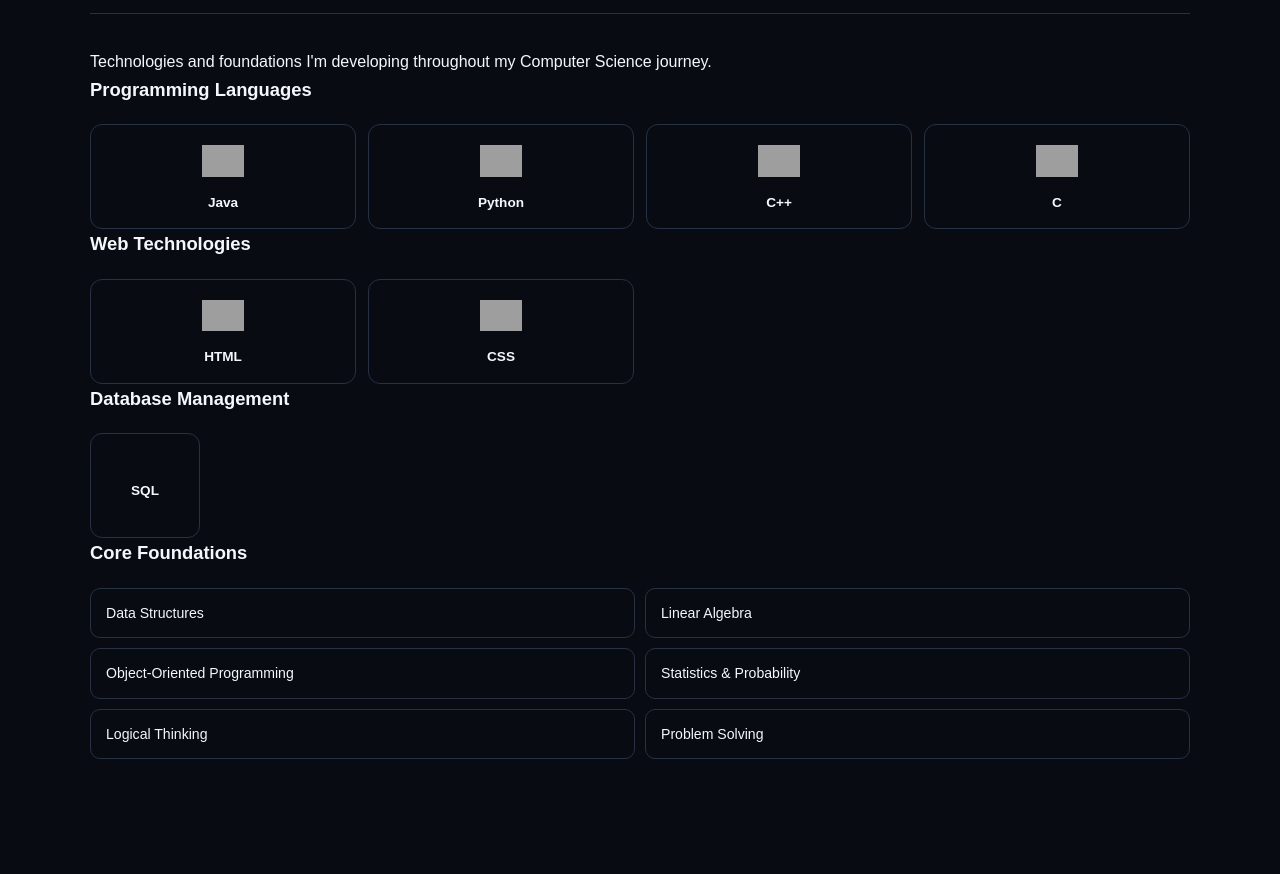
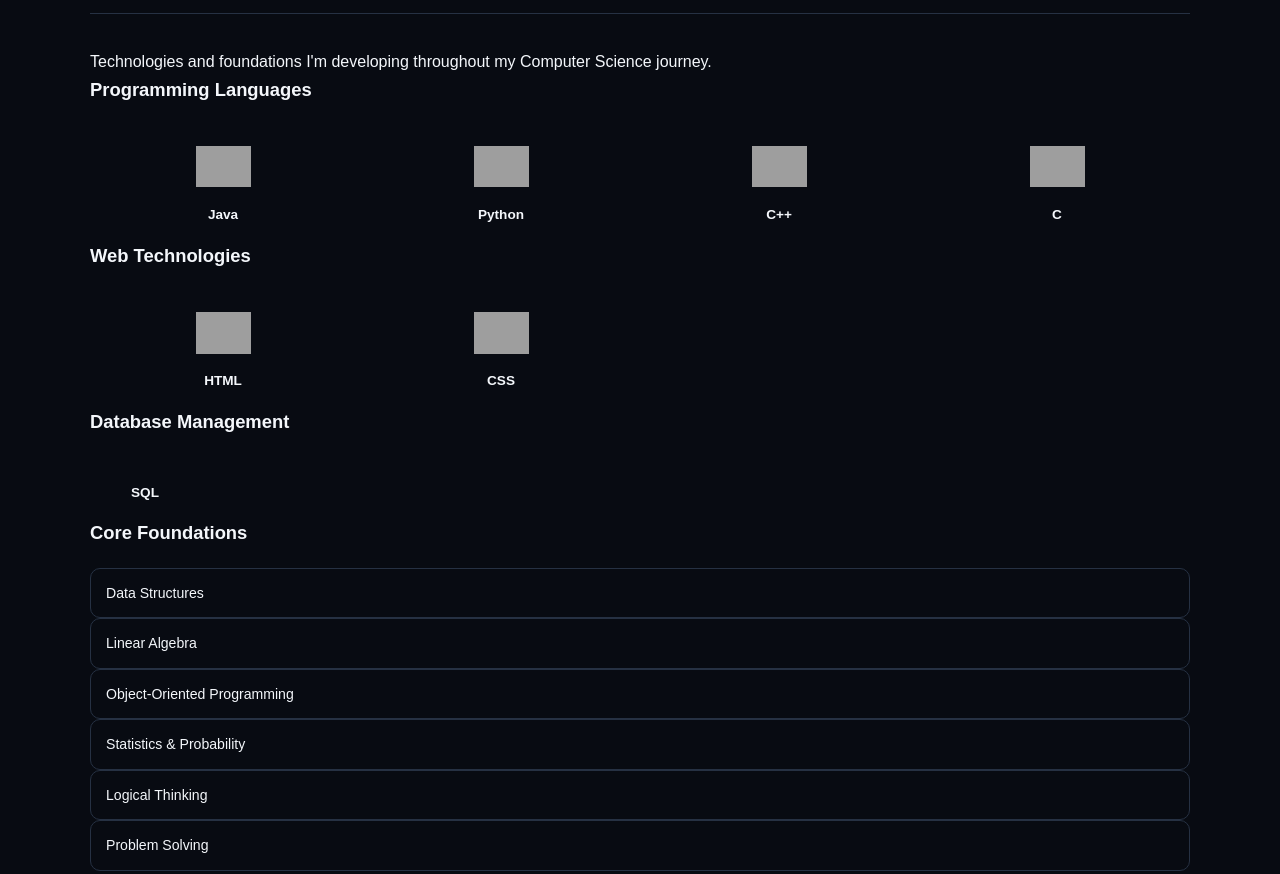
Before and after one commit to ESPAYB/DIGITAL-PORTFOLIO, a plain HTML site: page index.html in a window 1280 px wide. Shown: the part 1693-2567 px from the top of the page. Drawn offline with Linux system fonts and the light colour scheme; grey boxes are pictures that could not be loaded.

Commit message:
Refactor tech-card styles and hover effects
Updated styles for tech cards and modified hover effects. Adjusted image dimensions.

```diff
--- a/index.html
+++ b/index.html
@@ -279,33 +279,23 @@
   display: flex;
   flex-direction: column;
   align-items: center;
-  justify-content: center;
   gap: 10px;
-  min-height: 105px;
-  padding: 13px 8px;
-  background: var(--bg);
-  border: 1px solid var(--line);
-  border-radius: 12px;
+  padding: 15px 8px;
+  background: transparent;
+  border: none;
   font-size: .85rem;
   font-weight: 600;
-  transition: transform .2s, border-color .2s;
+  transition: transform .25s;
 }
 
 .tech-card:hover {
-  transform: translateY(-4px);
-  border-color: var(--accent);
+  transform: translateY(-5px) scale(1.05);
 }
 
 .tech-card img {
-  width: 42px;
-  height: 42px;
+  width: 55px;
+  height: 55px;
   object-fit: contain;
-}
-
-.foundation-grid {
-  display: grid;
-  grid-template-columns: repeat(2, 1fr);
-  gap: 10px;
 }
 
 .foundation-item {
```
